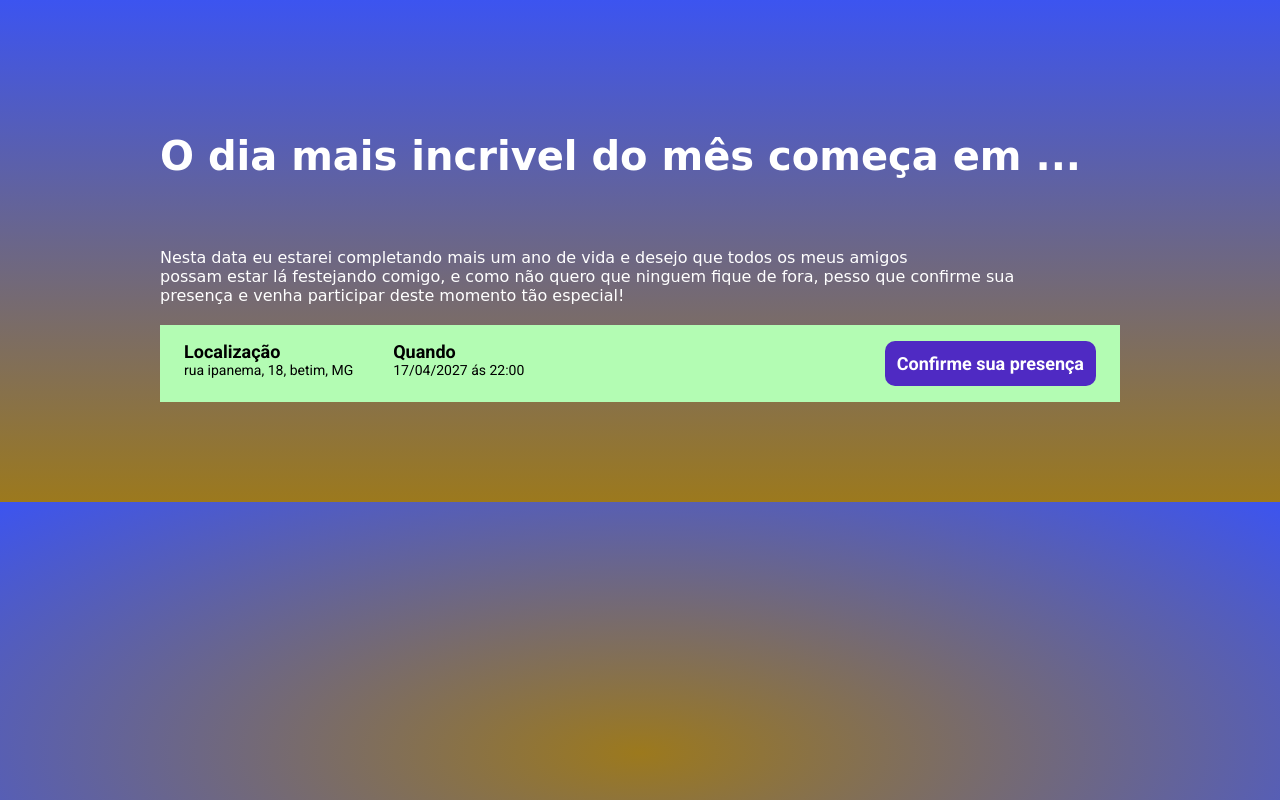
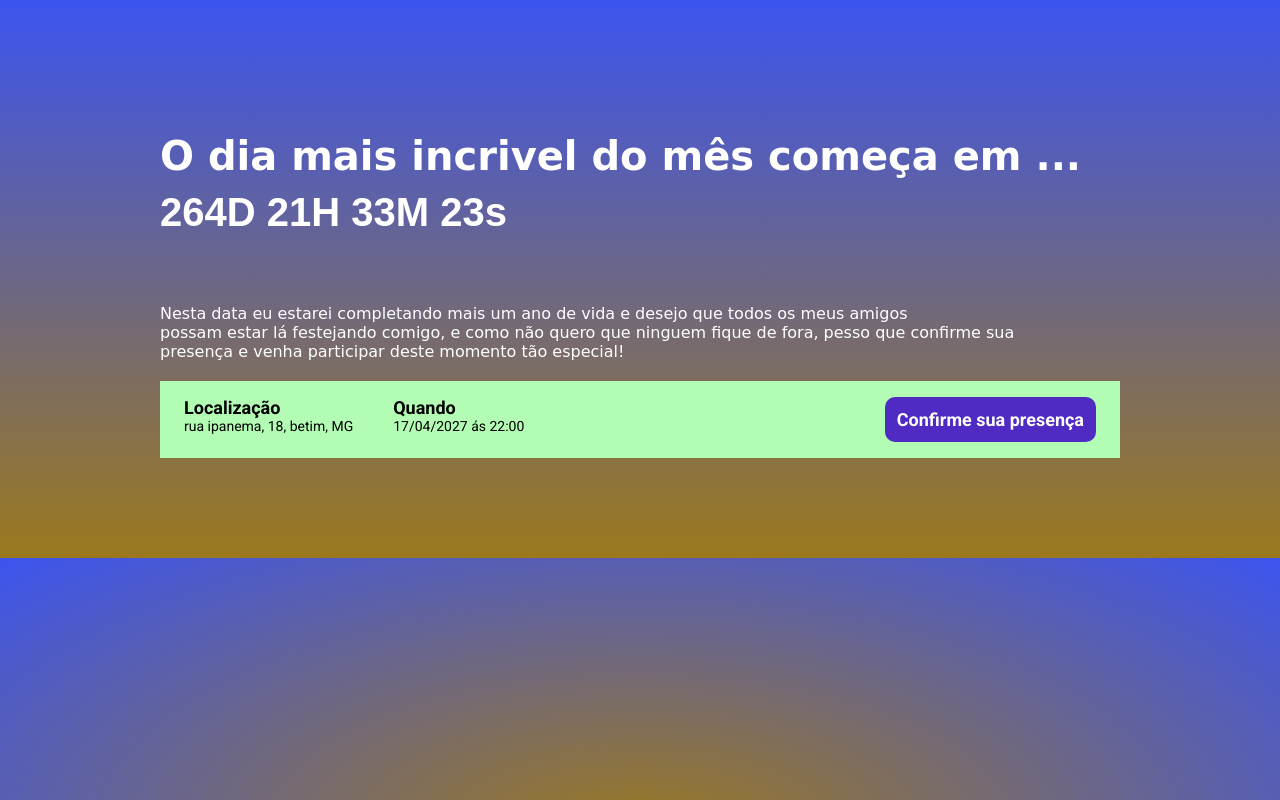
Before and after one commit to renilsongomes/contagem-regressiva, a website built with Vite: page index.html in a window 1280 px wide. Built offline with nearby package versions, Linux system fonts and the light colour scheme; a web font is replaced by a local one.

Commit message:
contagem regreciva, corrigindo o contador

```diff
--- a/index.html
+++ b/index.html
@@ -40,6 +40,6 @@
         </div>
         </div>
     </header>
-<script type="module" src="./dist/assets/index-BADc0edz.js"></script>
+<script type="module" src="./src/script/main.js"></script>
 </body>
 </html>
```
Also changed, not shown: dist/index.html.
